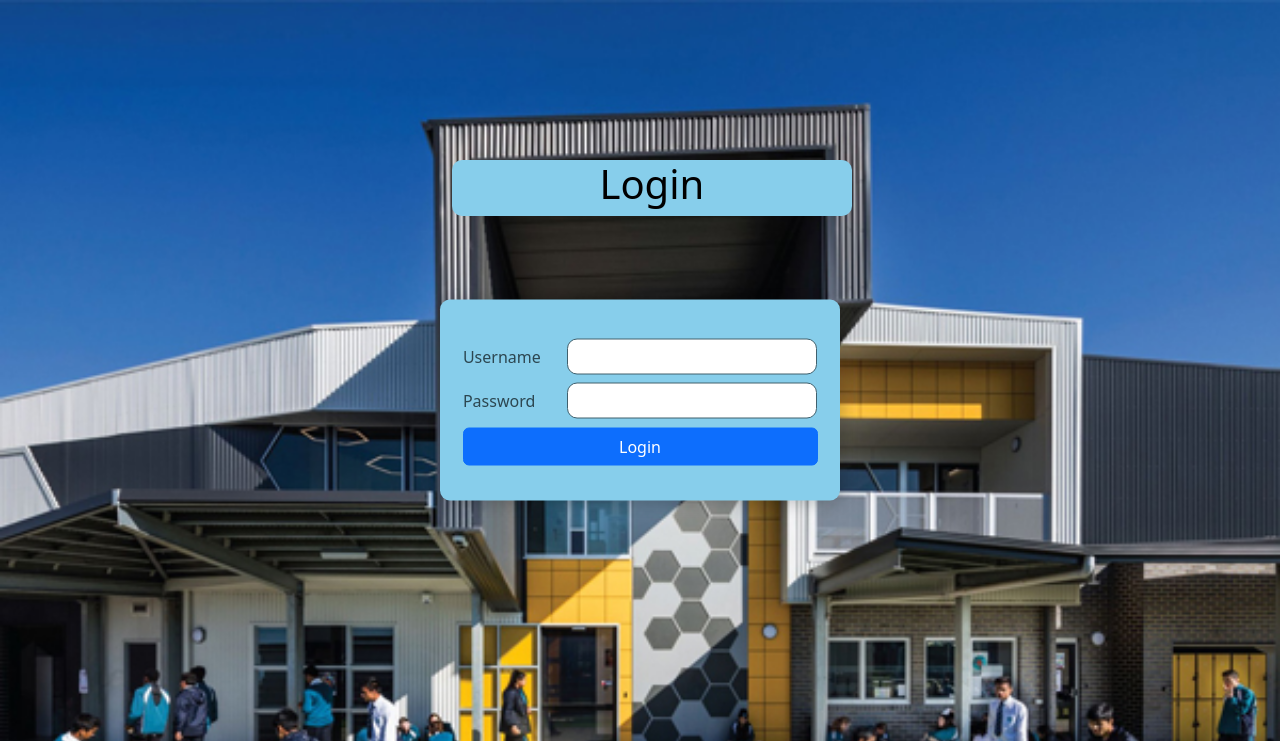
After one commit to AyyoubElKouri/StudentManagementSystem, a PHP site: page /login.php in a window 1280 px wide. The commit adds this page. Shown: the top 741 px of the page. Run offline with PHP 8.4, Linux system fonts and the light colour scheme.

Commit message:
feat(Login): add login page

```diff
--- /dev/null
+++ b/login.php
@@ -0,0 +1,40 @@
+<!DOCTYPE html>
+<html lang="en">
+<head>
+    <meta charset="UTF-8">
+    <meta name="viewport" content="width=device-width, initial-scale=1.0">
+    <title>Login</title>
+    <link rel="stylesheet" href="style.css">
+    <link
+        href="https://cdn.jsdelivr.net/npm/bootstrap@5.3.5/dist/css/bootstrap.min.css"
+        rel="stylesheet" integrity="sha384-SgOJa3DmI69IUzQ2PVdRZhwQ+dy64/BUtbMJw1MZ8t5HZApcHrRKUc4W0kG879m7"
+        crossorigin="anonymous"
+    >
+</head>
+<body style="background-image: url('assets/playground.jpg'); background-size: cover;">
+    <center>
+        <div class="login">
+            <div class="login-title">
+                <h1>Login</h1>
+            </div>
+            <form class="login-form" method="POST">
+
+                <div>
+                    <label class="label-form">Username</label>
+                    <input class="input-form" type="text" name="username">
+                </div>
+
+                <div>
+                    <label class="label-form">Password</label>
+                    <input class="input-form" type="password" name="password">
+                </div>
+
+                <div>
+                    <input class="login-button btn btn-primary" type="submit" name="submit" value="Login">
+                </div>
+
+            </form>
+        </div>
+    </center>
+</body>
+</html>
--- a/style.css
+++ b/style.css
@@ -124,3 +124,54 @@ footer{
     justify-content: center;
     align-items: center;
 }
+
+.login-title{
+    position: absolute;
+    top: 20%;
+    left: 35.3%;
+    border-radius: 10px;
+    text-align: center;
+    font-size: 25px;
+    font-weight: bold;
+    margin-bottom: 30px;
+    color: rgb(0, 0, 0);
+    background-color: skyblue;
+    width: 400px;
+}
+
+.login-form{
+    position: absolute;
+    top: 50%;
+    left: 50%;
+    transform: translate(-50%, -50%);
+    width: 400px;
+    background: skyblue;
+    border-radius: 10px;
+    box-shadow: 3px 3px 15px rgba(0, 0, 0, 0.2);
+    padding: 35px 0;
+}
+
+
+
+.label-form{
+    display: inline-block;
+    color: rgb(44, 70, 80);
+    width: 100px;
+    text-align: left;
+    padding-top: 10px;
+    padding-bottom: 10px;
+}
+
+.input-form{
+    width: 250px;
+    height: 36px;
+    border-radius: 10px;
+    border: 1px solid rgb(64, 96, 109);
+    padding: 0 20px;
+}
+
+.login-button{
+    width: 355px;
+    margin-top: 5px;
+    border-radius: 10px;
+}
```
Also changed, not shown: index.php (+1 -7 lines).
